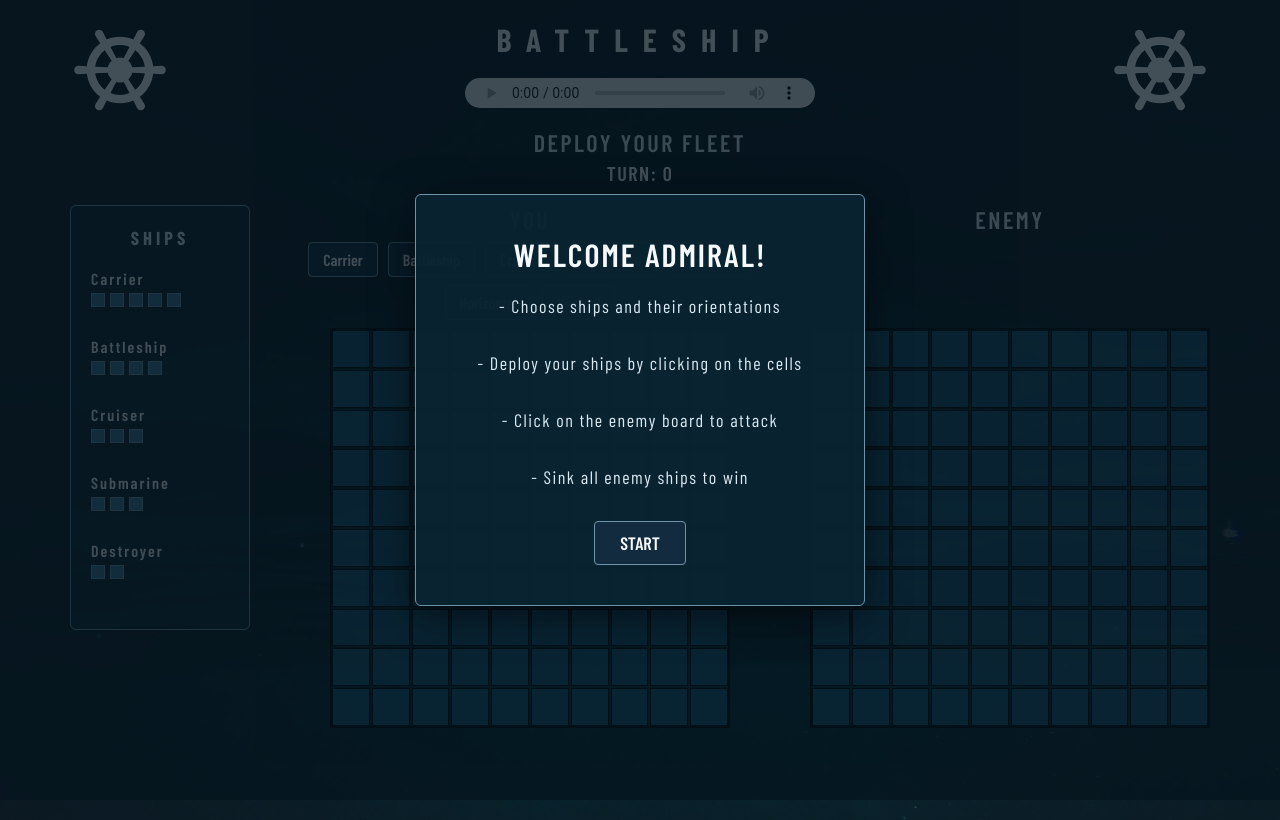
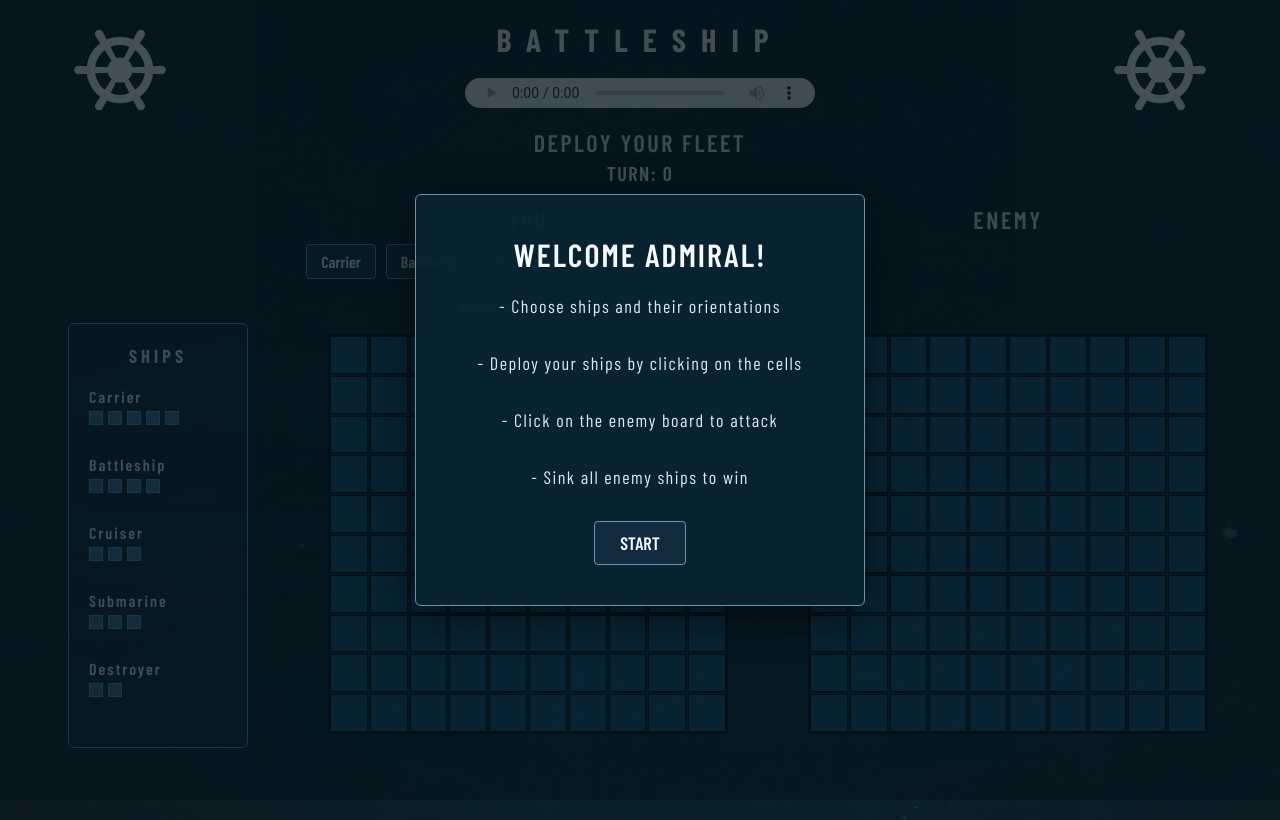
Before and after one commit to canberkg67/battleship, a website with bundled scripts: page index.html in a window 1280 px wide. Built offline with nearby package versions, Linux system fonts and the light colour scheme.

Commit message:
style: adjust the gap and alignment of shiplist container

```diff
--- a/style.css
+++ b/style.css
@@ -128,7 +128,7 @@ body {
     display: flex;
     flex-direction: column;
     align-items: center;
-    gap: 8px;
+    gap: 10px;
     width: min(400px, 100%);
 }
 
@@ -211,6 +211,8 @@ button:active {
 .fleet-info {
     width: min(180px, 100%);
     padding: 20px;
+    margin-top: 118px;
+    margin-left: -4px;
 
     background-color: rgba(10, 35, 50, 0.9);
     border: 1px solid #6f94aa;
```
